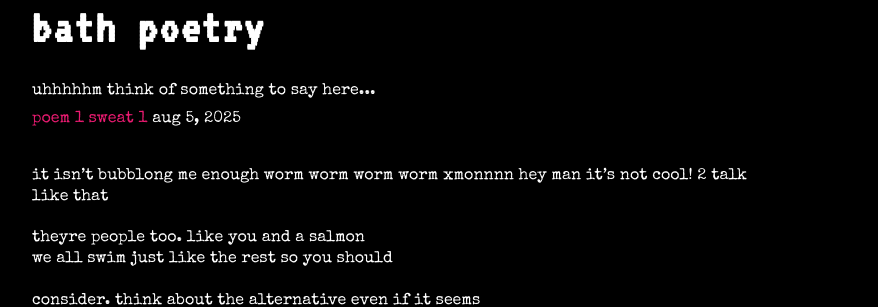
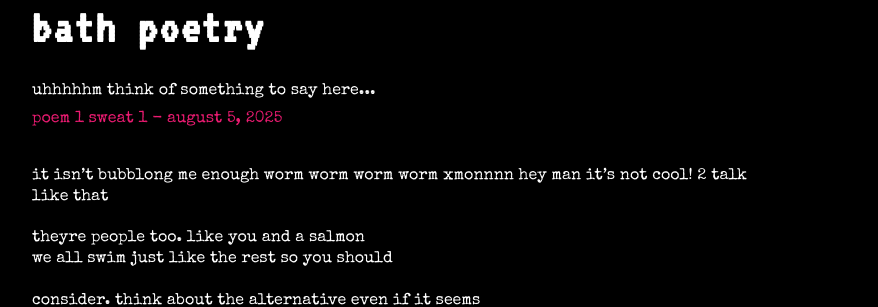
Before and after one commit to xxiwriterecipesnotlovelettersxx/xxiwriterecipesnotlovelettersxx.github.io, a Jekyll site: the page built from bath-poetry.md, in a window 1280 px wide. Shown: the part 161-468 px from the top of the page, without its empty margins (233-1111 px from the left). Built offline with Jekyll 4.4.1, drawn with Linux system fonts in a browser that asks for light colours; part of the change alters nothing that is shown.

Commit message:
Update bath-poetry.md

```diff
--- a/bath-poetry.md
+++ b/bath-poetry.md
@@ -10,8 +10,7 @@ title: bath poetry
 {% assign poetry_posts = site.posts | where:"categories","poetry" | sort:"date" | reverse %}
 {% for post in poetry_posts %}
   <li>
-    <a href="{{ post.url }}">{{ post.title }}</a>
-    <span class="post-date">{{ post.date | date: "%b %-d, %Y" }}</span>
+    <a href="{{ post.url }}">{{ post.title }} - {{ post.date | date: "%B %-d, %Y" }}</a>
     <p>{{ post.excerpt }}</p>
   </li>
 {% endfor %}
```
